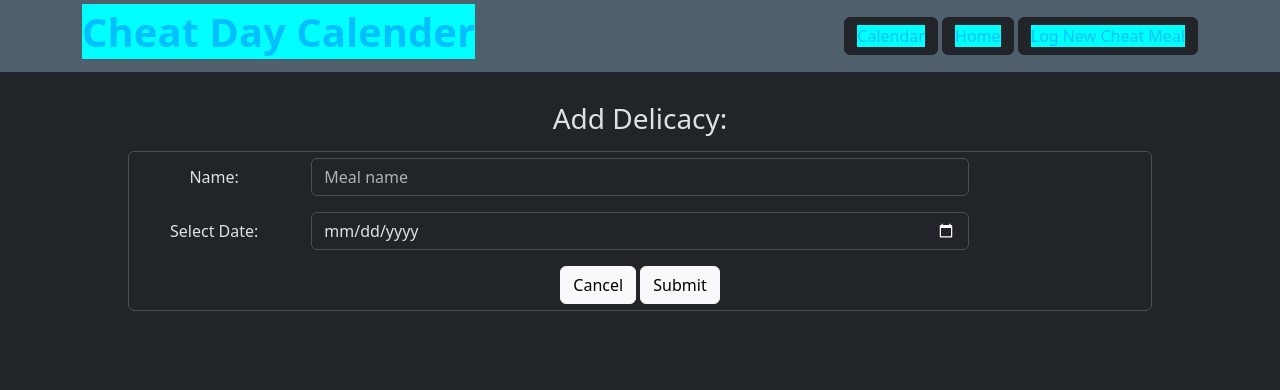
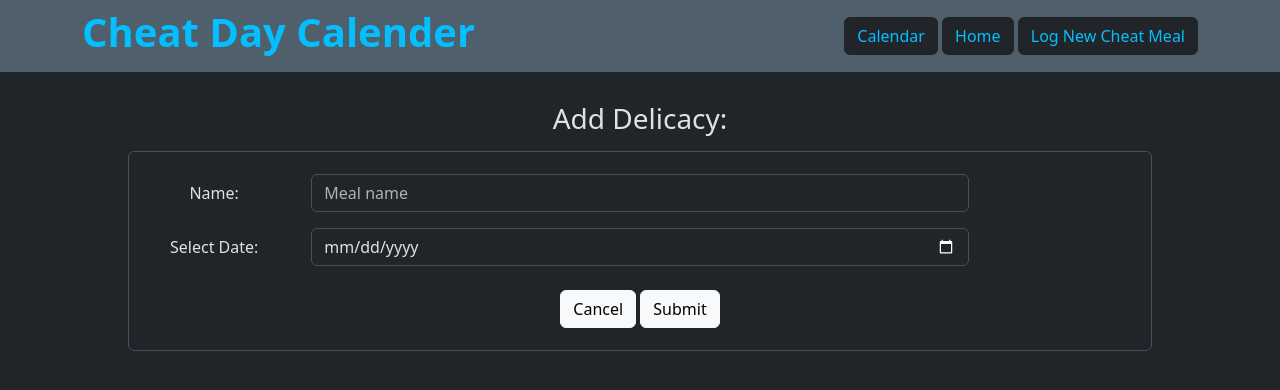
Before and after one commit to PaulDeUlloa/MERN_Cheat_Meal_Calendar, a React (Create React App) app in the folder client/: page /meals/new in a window 1280 px wide. Shown: the top 390 px of the page. Built offline with nearby package versions, Linux system fonts and the light colour scheme.

Commit message:
createMeal input section spacing adjusted

```diff
--- a/client/src/App.css
+++ b/client/src/App.css
@@ -48,7 +48,7 @@
 #navBtn{
   text-decoration: none;
   color:  rgb(3,191,255);
-  background-color: aqua;
+  btn-link-hover-color: red;
 }
 
 .form-control{
--- a/client/src/views/CreateMeal.jsx
+++ b/client/src/views/CreateMeal.jsx
@@ -31,7 +31,7 @@ const CreateMeal = () => {
     <div id="bodySpacing">
       <h3 id="addDelicacy">Add Delicacy:</h3>
       <form class="form-control" onSubmit={submitHandler}>
-        <div class="row mb-3">
+        <div class="row mb-3 mt-3">
           <label class="col-sm-2 col-form-label">Name: </label>
           <div class="col-sm-8">
             <input
@@ -43,7 +43,7 @@ const CreateMeal = () => {
             />
           </div>
         </div>
-        <div class="row mb-3">
+        <div class="row mb-3 mt-3">
           <label class="col-sm-2 col-form-label">Select Date: </label>
           <div class="col-sm-8">
             <input
@@ -54,7 +54,7 @@ const CreateMeal = () => {
             />
           </div>
         </div>
-        <div>
+        <div class="mb-3 mt-4">
           <Link to="/meals">
             <button class="btn btn-light">Cancel</button>
           </Link>{" "}
```
